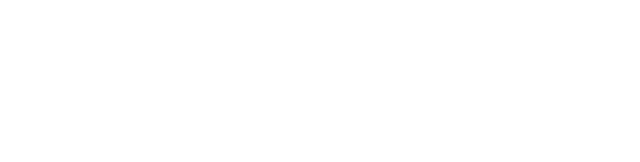
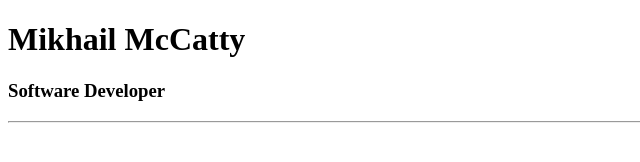
Before and after one commit to kale004/resume, a plain HTML site: page index.html in a window 1280 px wide. Shown: the whole page, without its empty margins (0-640 px from the left). Drawn offline with Linux system fonts and the light colour scheme.

Commit message:
Added name & career

```diff
--- a/index.html
+++ b/index.html
@@ -8,6 +8,10 @@
   <title>Document</title>
 </head>
 <body>
+<h1> Mikhail McCatty </h1>
+<h3> Software Developer </h3>
+
+<hr />
 
 </body>
 </html>
```
